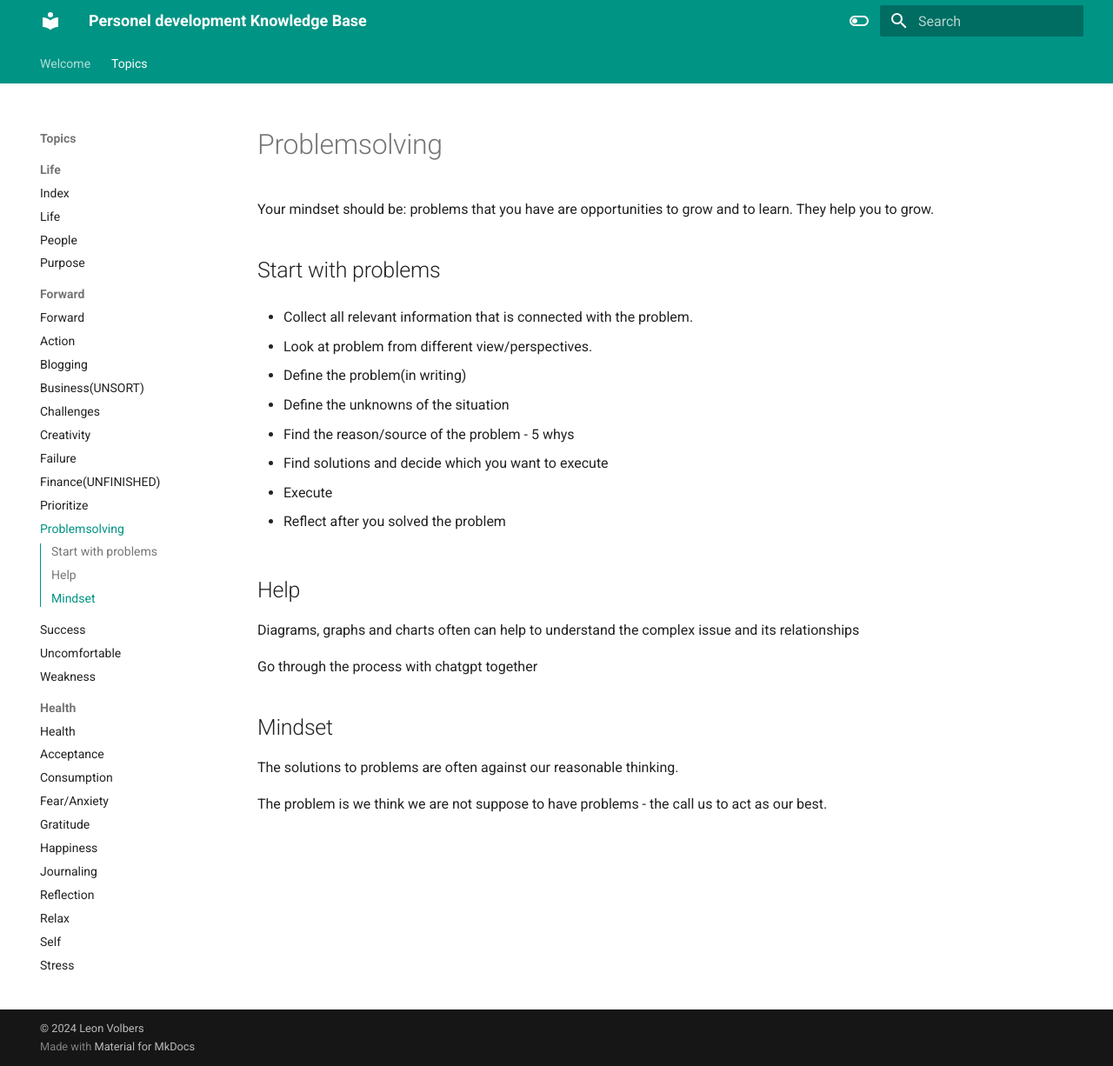
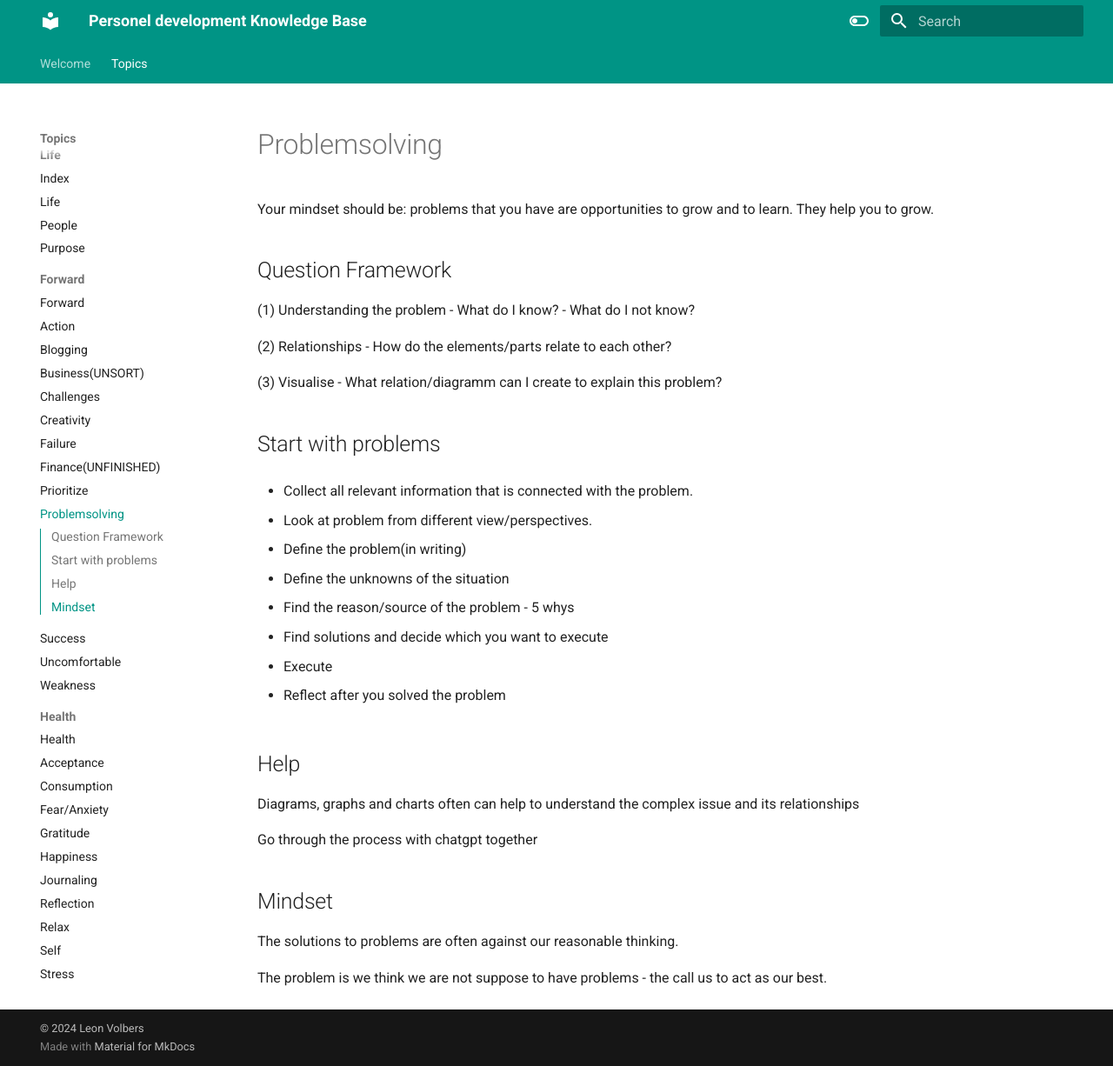
Before and after one commit to levoxtrip/PKB, an MkDocs documentation site: the page built from docs/topics/forward/ProblemSolving.md, in a window 1280 px wide and 1226 px high. Shown: the whole window at 87% size. Built offline with MkDocs 1.6.1 and Material for MkDocs 9.7.7, drawn with Linux system fonts in a browser that asks for light colours.

Commit message:
New entry Problem solving

```diff
--- a/docs/topics/forward/ProblemSolving.md
+++ b/docs/topics/forward/ProblemSolving.md
@@ -1,6 +1,17 @@
 # Problemsolving
 
 Your mindset should be: problems that you have are opportunities to grow and to learn. They help you to grow.
+
+## Question Framework
+(1) Understanding the problem
+- What do I know?
+- What do I not know?
+
+(2) Relationships
+- How do the elements/parts relate to each other?
+
+(3) Visualise
+- What relation/diagramm can I create to explain this problem?
 
 ## Start with problems
 - Collect all relevant information that is connected with the problem.
```
Also changed, not shown: docs/topics/health/Happiness.md (+3 -0 lines), docs/topics/health/index.md (+1 -1 lines).
